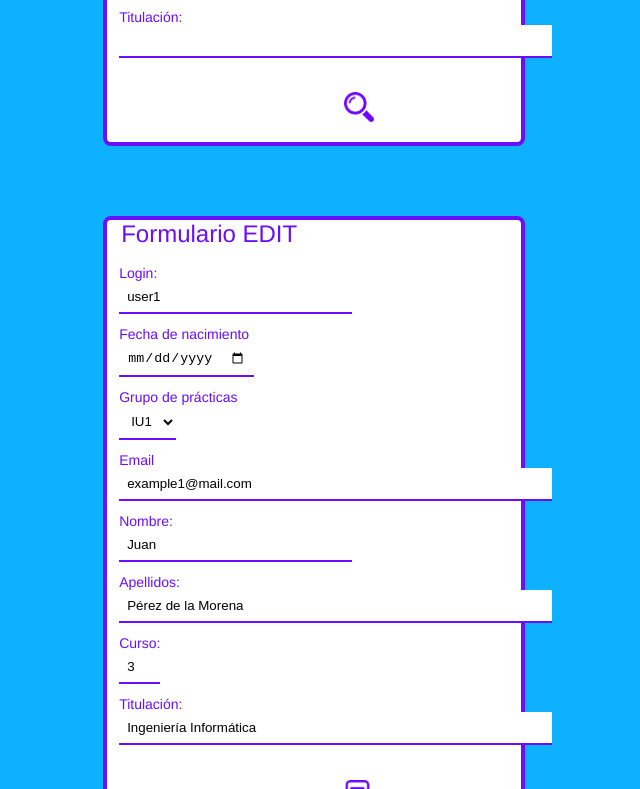
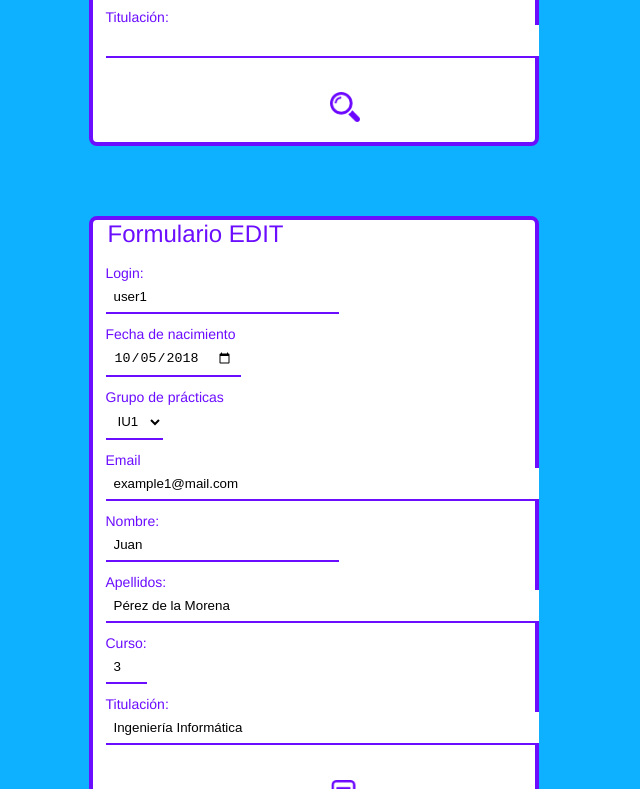
Before and after one commit to oscarpon/Primera_entrega, a plain HTML site: page index.html in a window 1280 px wide. Shown: the part 2011-2800 px from the top of the page, without its empty margins (326-966 px from the left). Drawn offline with Linux system fonts and the light colour scheme.

Commit message:
ancho del formulario solucionado con min-width

```diff
--- a/index.html
+++ b/index.html
@@ -175,7 +175,7 @@ conocida como WiFi 6 en lugar de WiFi 802.11ax.
 
 
     <label for="fechanacuser">Fecha de nacimiento</label>
-    <input type="date" id="fechanacuser">
+    <input type="date" id="fechanacuser" value="2018-10-05">
 
     <label for="grupopracticas">Grupo de prácticas</label>
     <select>
--- a/styles.css
+++ b/styles.css
@@ -190,7 +190,8 @@ form{
   border: 4px solid #6B0DFF;
   border-radius: 8px;
   margin-top: 5em;
-
+  box-sizing: border-box;
+  min-width: 450px;
 }
 
 form label{
@@ -268,3 +269,5 @@ footer{
   margin: 0;
   padding: 0.5%;
 }
+
+/*Formularios responsive*/
```
